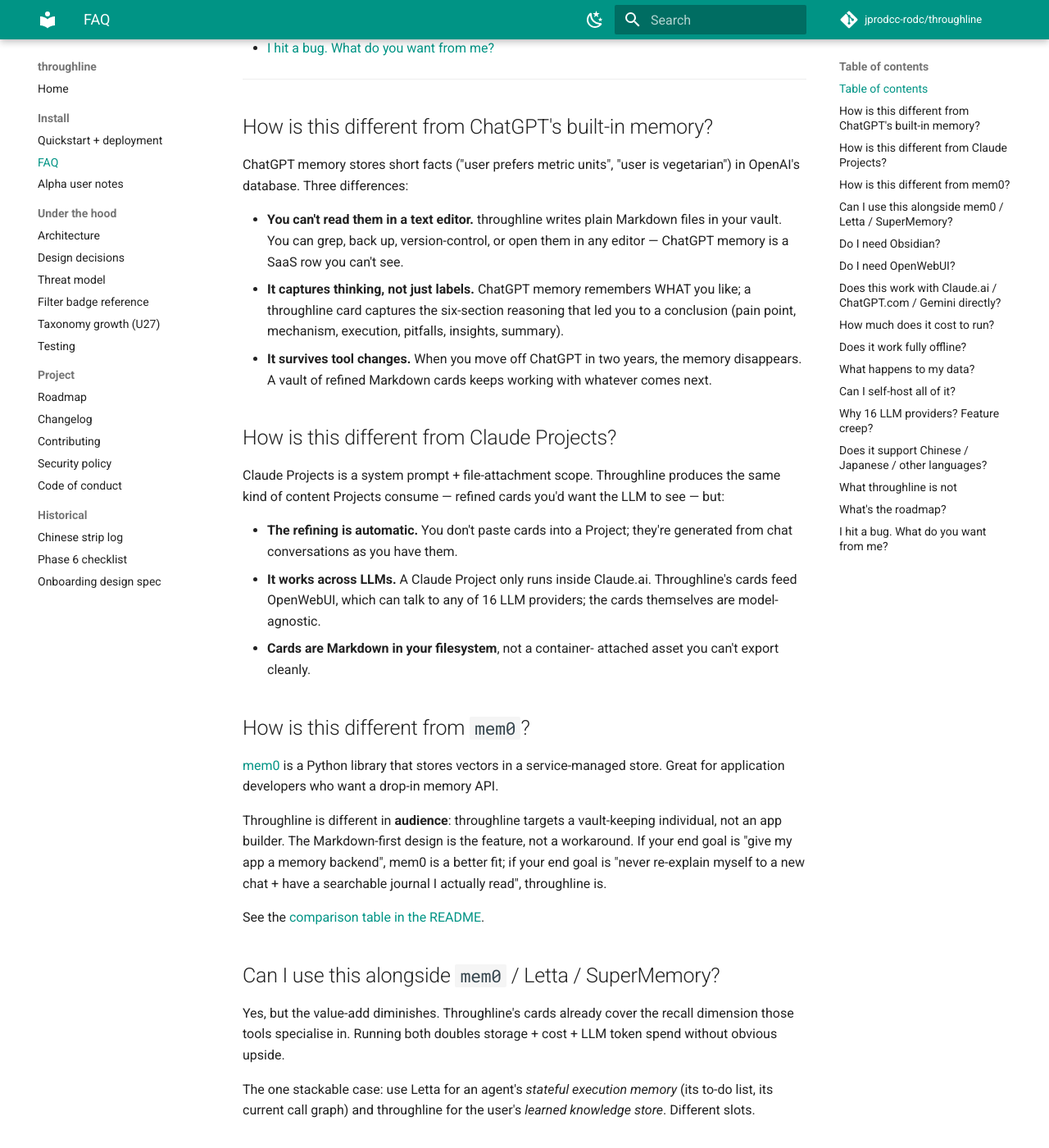
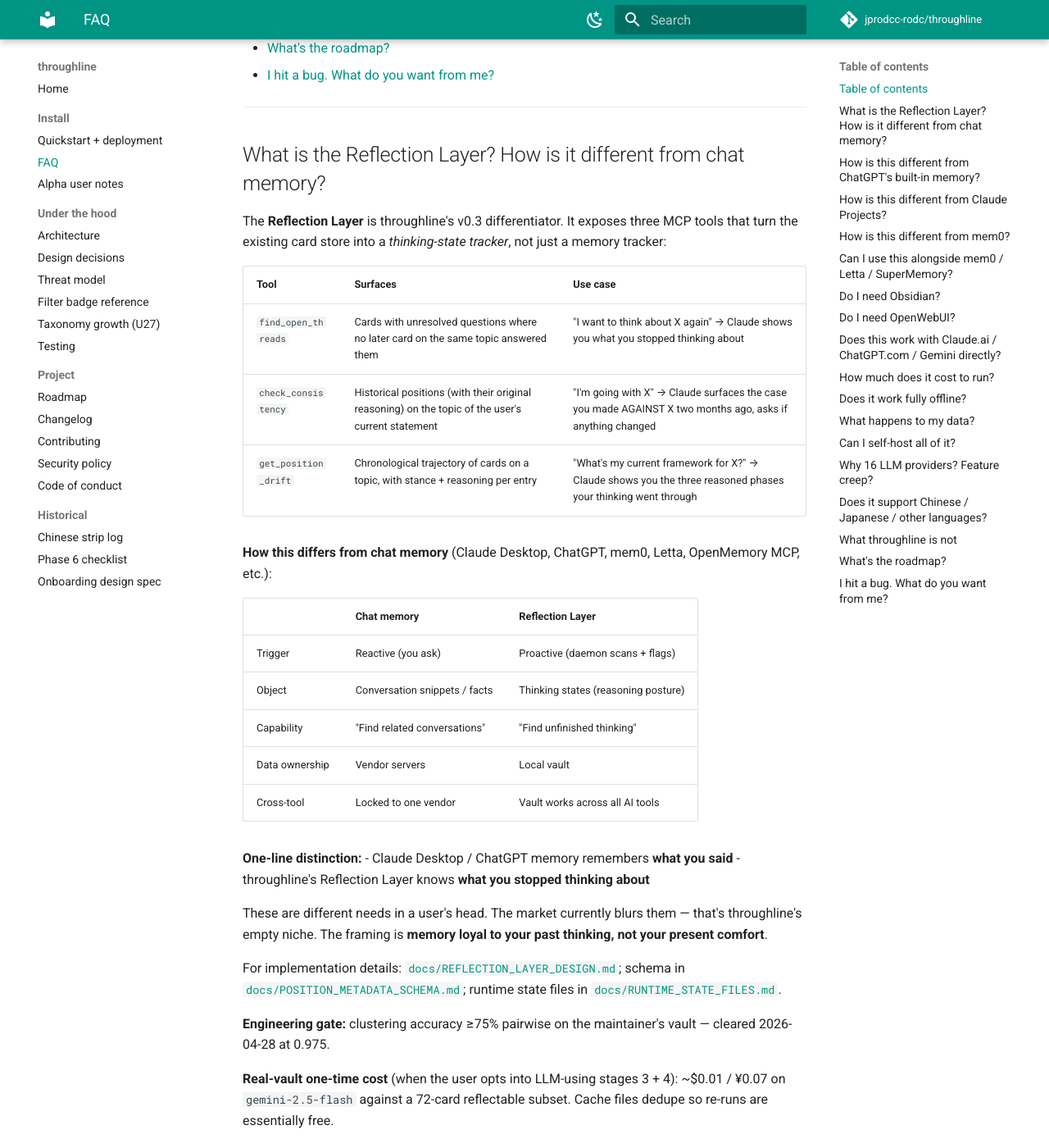
Before and after one commit to jprodcc-rodc/throughline, an MkDocs documentation site: the page built from docs/FAQ.md, in a window 1280 px wide and 1400 px high, scrolled down 780 px. Shown: the whole window at 82% size. Built offline with MkDocs 1.6.1 and Material for MkDocs 9.7.7, drawn with Linux system fonts in a browser that asks for light colours; comment, search, counter and statistics services are not loaded; some of the changed text lies outside the part shown.

Commit message:
docs: B2 + B5 — RUNTIME_STATE_FILES.md + FAQ Reflection Layer
NEW docs/RUNTIME_STATE_FILES.md (~400 lines): comprehensive
reference for all 8 Reflection Pass state files under
\$THROUGHLINE_STATE_DIR/. Per file: writer, readers, refresh
cadence, full JSON schema, sample payload. Plus an inventory
table at the top, an architecture diagram showing how state
files mediate between offline daemon work and realtime MCP
tool reads, and pointers to --inspect / --explain CLI helpers.

Includes placeholders for reflection_contradictions.json (stage 6)
and reflection_drift.json (stage 7) state files — paths reserved
in daemon/state_paths.py, schemas documented preemptively so
when those stages ship the contract is already public.

UPDATED docs/FAQ.md: new top-of-FAQ section
"What is the Reflection Layer? How is it different from chat
memory?" with a 3-row tool-summary table, side-by-side comparison
with chat memory products, the one-line distinction
("remembers what you said" vs "knows what you stopped thinking
about"), engineering gate result, real-vault cost. Cross-links
to all three Reflection Layer design/schema/state-file docs.

No code changes. Doc-only commit.

Co-Authored-By: Claude Opus 4.7 (1M context) <noreply@anthropic.com>

```diff
--- a/docs/FAQ.md
+++ b/docs/FAQ.md
@@ -6,6 +6,7 @@ If your question isn't here,
 
 ## Table of contents
 
+- [What is the Reflection Layer? How is it different from chat memory?](#what-is-the-reflection-layer-how-is-it-different-from-chat-memory)
 - [How is this different from ChatGPT's built-in memory?](#how-is-this-different-from-chatgpts-built-in-memory)
 - [How is this different from Claude Projects?](#how-is-this-different-from-claude-projects)
 - [How is this different from `mem0`?](#how-is-this-different-from-mem0)
@@ -22,6 +23,54 @@ If your question isn't here,
 - [What throughline is *not*](#what-throughline-is-not)
 - [What's the roadmap?](#whats-the-roadmap)
 - [I hit a bug. What do you want from me?](#i-hit-a-bug-what-do-you-want-from-me)
+
+---
+
+## What is the Reflection Layer? How is it different from chat memory?
+
+The **Reflection Layer** is throughline's v0.3 differentiator. It
+exposes three MCP tools that turn the existing card store into a
+*thinking-state tracker*, not just a memory tracker:
+
+| Tool | Surfaces | Use case |
+|------|----------|----------|
+| `find_open_threads` | Cards with unresolved questions where no later card on the same topic answered them | "I want to think about X again" → Claude shows you what you stopped thinking about |
+| `check_consistency` | Historical positions (with their original reasoning) on the topic of the user's current statement | "I'm going with X" → Claude surfaces the case you made AGAINST X two months ago, asks if anything changed |
+| `get_position_drift` | Chronological trajectory of cards on a topic, with stance + reasoning per entry | "What's my current framework for X?" → Claude shows you the three reasoned phases your thinking went through |
+
+**How this differs from chat memory** (Claude Desktop, ChatGPT,
+mem0, Letta, OpenMemory MCP, etc.):
+
+| | Chat memory | Reflection Layer |
+|---|-------------|------------------|
+| Trigger | Reactive (you ask) | Proactive (daemon scans + flags) |
+| Object | Conversation snippets / facts | Thinking states (reasoning posture) |
+| Capability | "Find related conversations" | "Find unfinished thinking" |
+| Data ownership | Vendor servers | Local vault |
+| Cross-tool | Locked to one vendor | Vault works across all AI tools |
+
+**One-line distinction:**
+- Claude Desktop / ChatGPT memory remembers **what you said**
+- throughline's Reflection Layer knows **what you stopped
+  thinking about**
+
+These are different needs in a user's head. The market currently
+blurs them — that's throughline's empty niche. The framing is
+**memory loyal to your past thinking, not your present comfort**.
+
+For implementation details:
+[`docs/REFLECTION_LAYER_DESIGN.md`](REFLECTION_LAYER_DESIGN.md);
+schema in [`docs/POSITION_METADATA_SCHEMA.md`](POSITION_METADATA_SCHEMA.md);
+runtime state files in
+[`docs/RUNTIME_STATE_FILES.md`](RUNTIME_STATE_FILES.md).
+
+**Engineering gate:** clustering accuracy ≥75% pairwise on
+the maintainer's vault — cleared 2026-04-28 at 0.975.
+
+**Real-vault one-time cost** (when the user opts into LLM-using
+stages 3 + 4): ~$0.01 / ¥0.07 on `gemini-2.5-flash` against a
+72-card reflectable subset. Cache files dedupe so re-runs are
+essentially free.
 
 ---
 
```
Also changed, not shown: docs/RUNTIME_STATE_FILES.md (added, +375 -0 lines).
